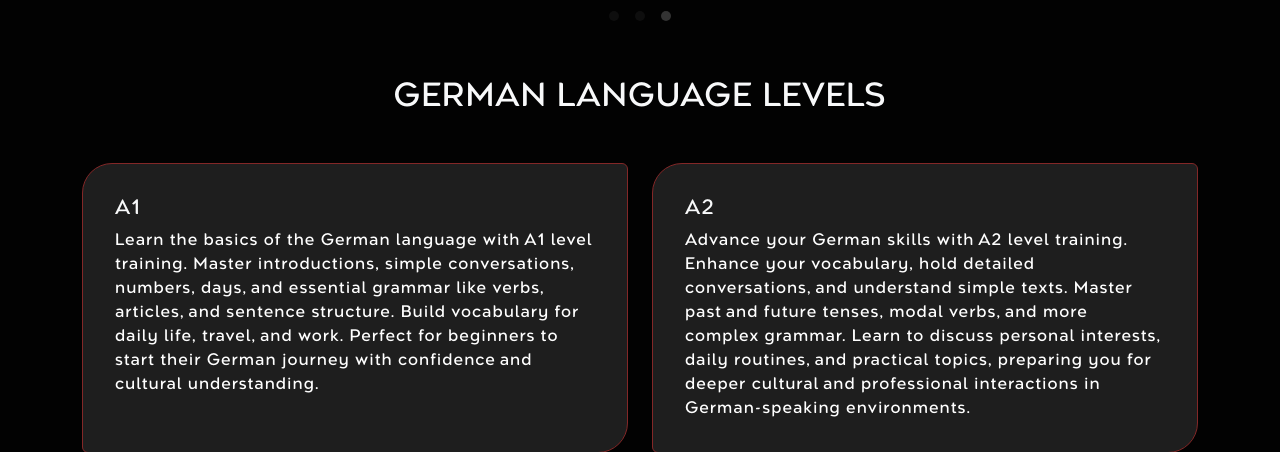
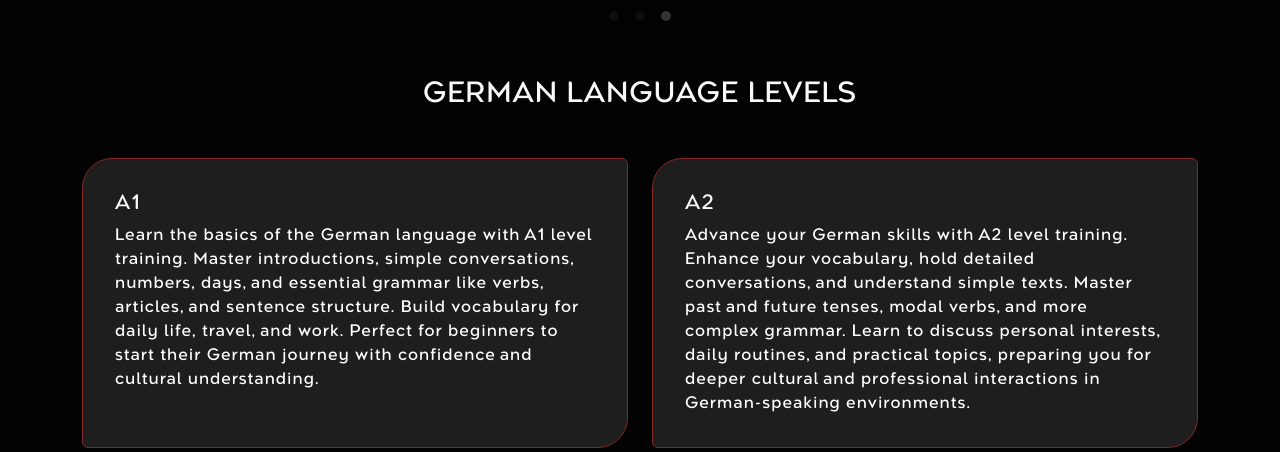
Before and after one commit to lifeplannerdev/flag, a Django app: page / in a window 1280 px wide. Shown: the part 1547-1999 px from the top of the page. Run offline with Django 5.2, Linux system fonts and the light colour scheme; some libraries are stand-ins or nearby versions.

Commit message:
14 jan commit

```diff
--- a/templates/home.html
+++ b/templates/home.html
@@ -501,7 +501,7 @@ background: linear-gradient(90deg, rgba(36,0,5,1) 0%, rgba(133,41,37,0.933210784
 
   <!-- Cards Section -->
   <div class="container py-5" style="margin-top: -100px;">
-    <h2 class="text-center mb-5" style="margin-top: 100px;">GERMAN LANGUAGE LEVELS</h2>
+    <h3 class="text-center mb-5" style="margin-top: 100px;">GERMAN LANGUAGE LEVELS</h3>
     <div class="row g-4">
       <div class="col-md-6">
         <div class="card p-3">
```
